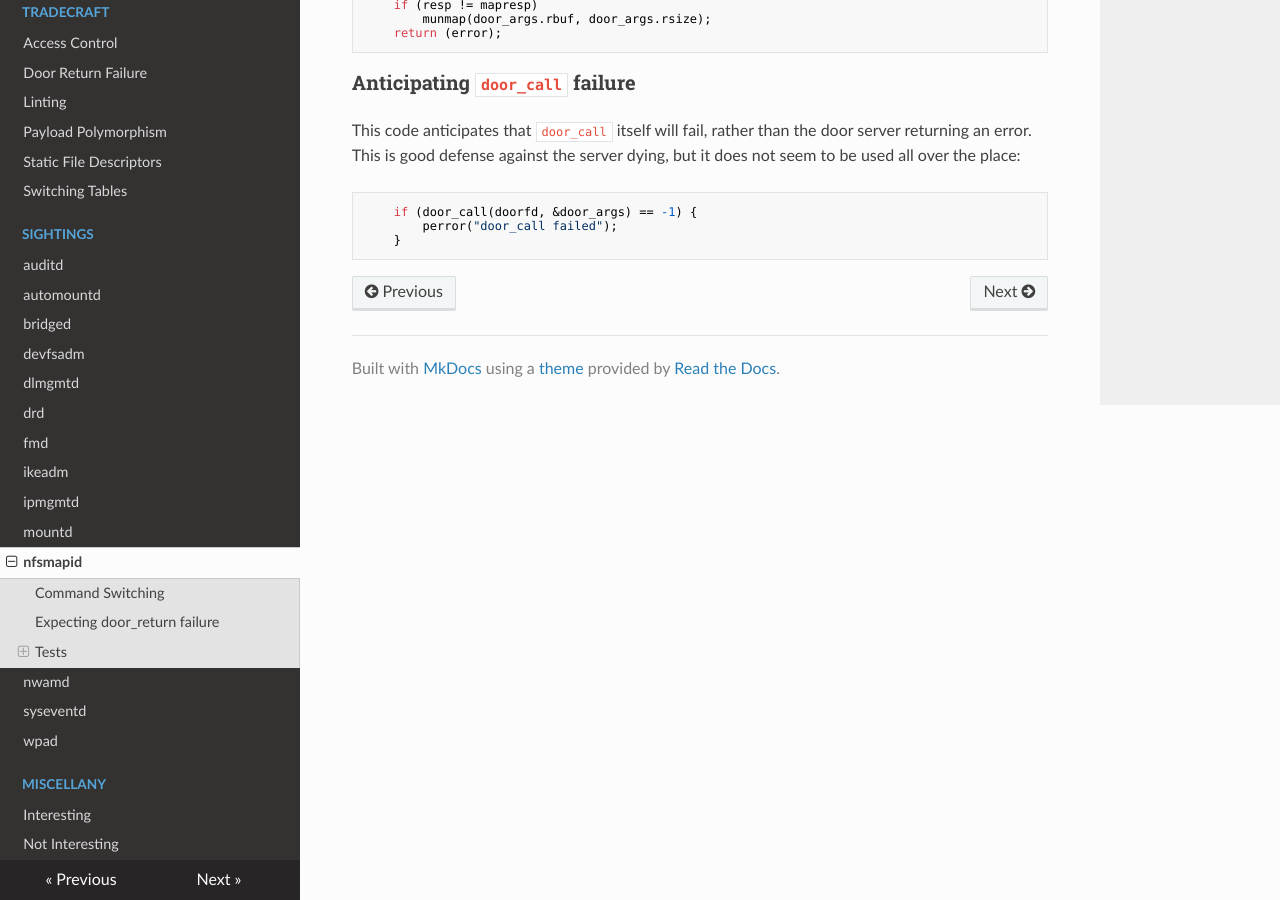
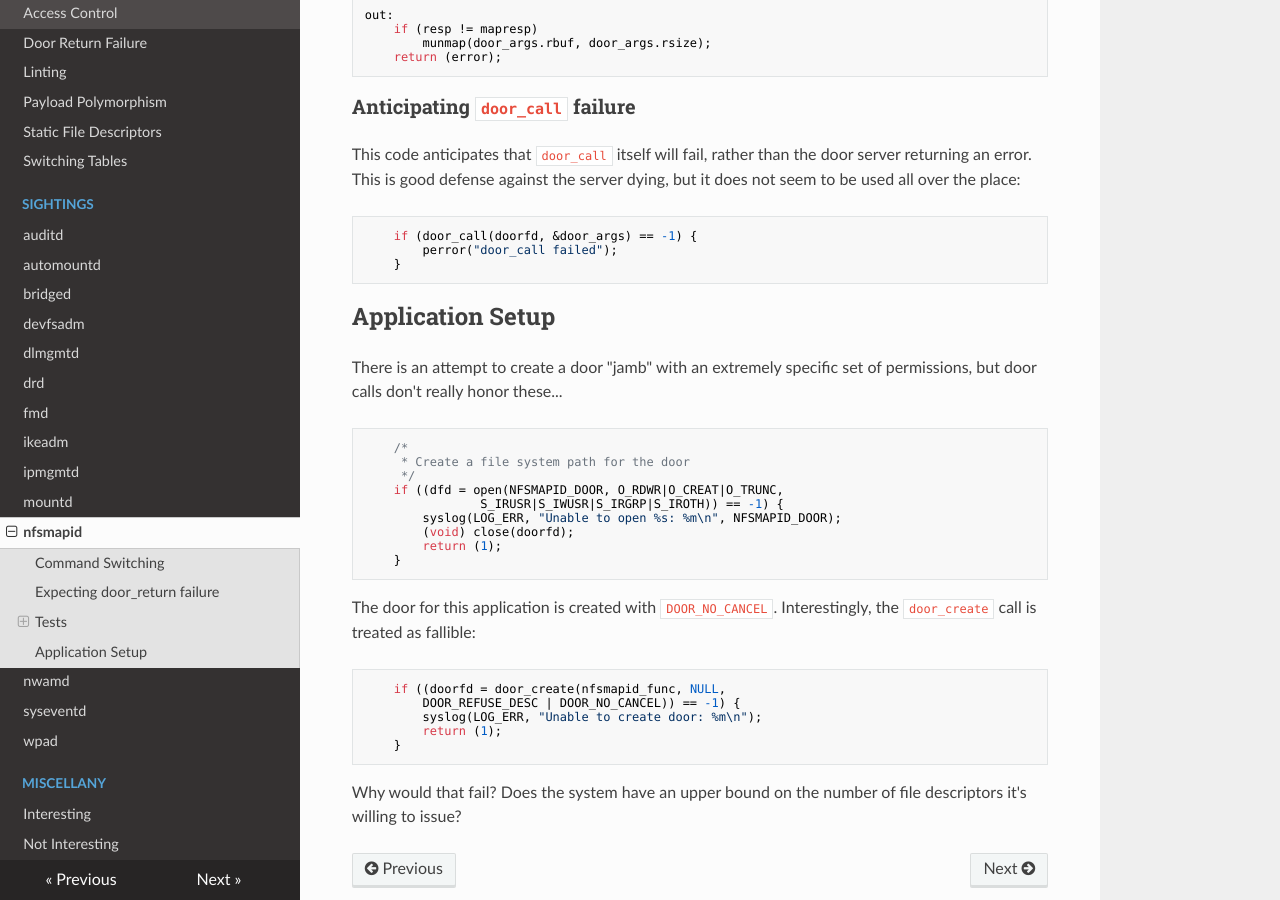
Before and after one commit to robertdfrench/doors-in-the-wild, an MkDocs documentation site: the page built from docs/nfsmapid.md, in a window 1280 px wide and 900 px high, scrolled down 2476 px. Built offline with MkDocs 1.6.1, drawn with Linux system fonts in a browser that asks for light colours; nearby versions of some CDN libraries; some of the changed text lies outside the part shown.

Commit message:
app setup

````diff
--- a/docs/nfsmapid.md
+++ b/docs/nfsmapid.md
@@ -3,6 +3,7 @@
 
 * [`usr/src/cmd/fs.d/nfs/nfsmapid/nfsmapid_server.c`](https://github.com/illumos/illumos-gate/blob/master/usr/src/cmd/fs.d/nfs/nfsmapid/nfsmapid_server.c)
 * [`usr/src/cmd/fs.d/nfs/nfsmapid/nfsmapid_test.c`](https://github.com/illumos/illumos-gate/blob/master/usr/src/cmd/fs.d/nfs/nfsmapid/nfsmapid_test.c)
+* .Pa usr/src/cmd/fs.d/nfs/nfsmapid/nfsmapid.c
 
 ```c
 /*
@@ -147,3 +148,34 @@ does not seem to be used all over the place:
 		perror("door_call failed");
 	}
 ```
+
+
+## Application Setup
+There is an attempt to create a door "jamb" with an extremely specific set of
+permissions, but door calls don't really honor these...
+
+```c
+	/*
+	 * Create a file system path for the door
+	 */
+	if ((dfd = open(NFSMAPID_DOOR, O_RDWR|O_CREAT|O_TRUNC,
+				S_IRUSR|S_IWUSR|S_IRGRP|S_IROTH)) == -1) {
+		syslog(LOG_ERR, "Unable to open %s: %m\n", NFSMAPID_DOOR);
+		(void) close(doorfd);
+		return (1);
+	}
+```
+
+The door for this application is created with `DOOR_NO_CANCEL`. Interestingly,
+the `door_create` call is treated as fallible:
+
+```c
+	if ((doorfd = door_create(nfsmapid_func, NULL,
+	    DOOR_REFUSE_DESC | DOOR_NO_CANCEL)) == -1) {
+		syslog(LOG_ERR, "Unable to create door: %m\n");
+		return (1);
+	}
+```
+
+Why would that fail? Does the system have an upper bound on the number of file
+descriptors it's willing to issue?
````
